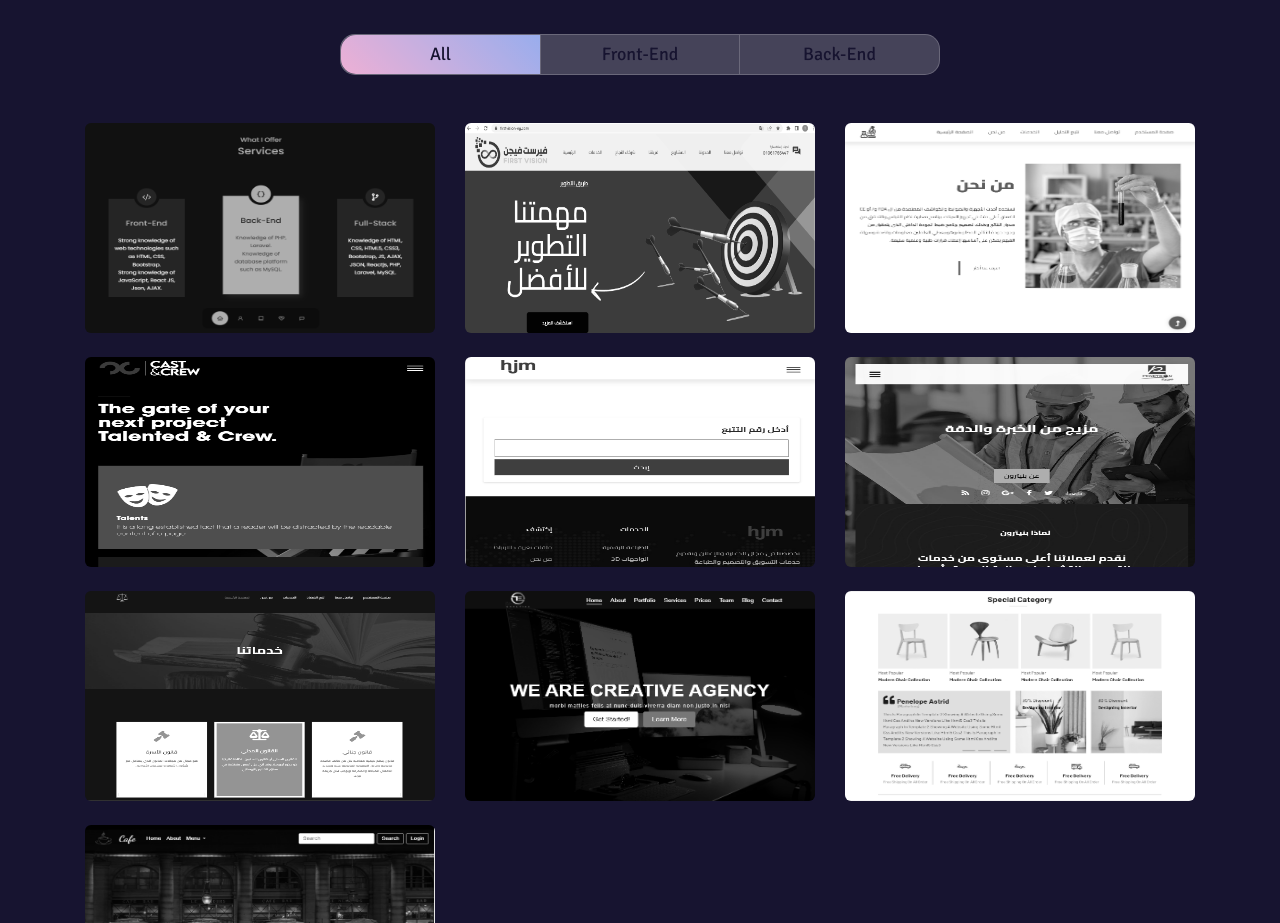
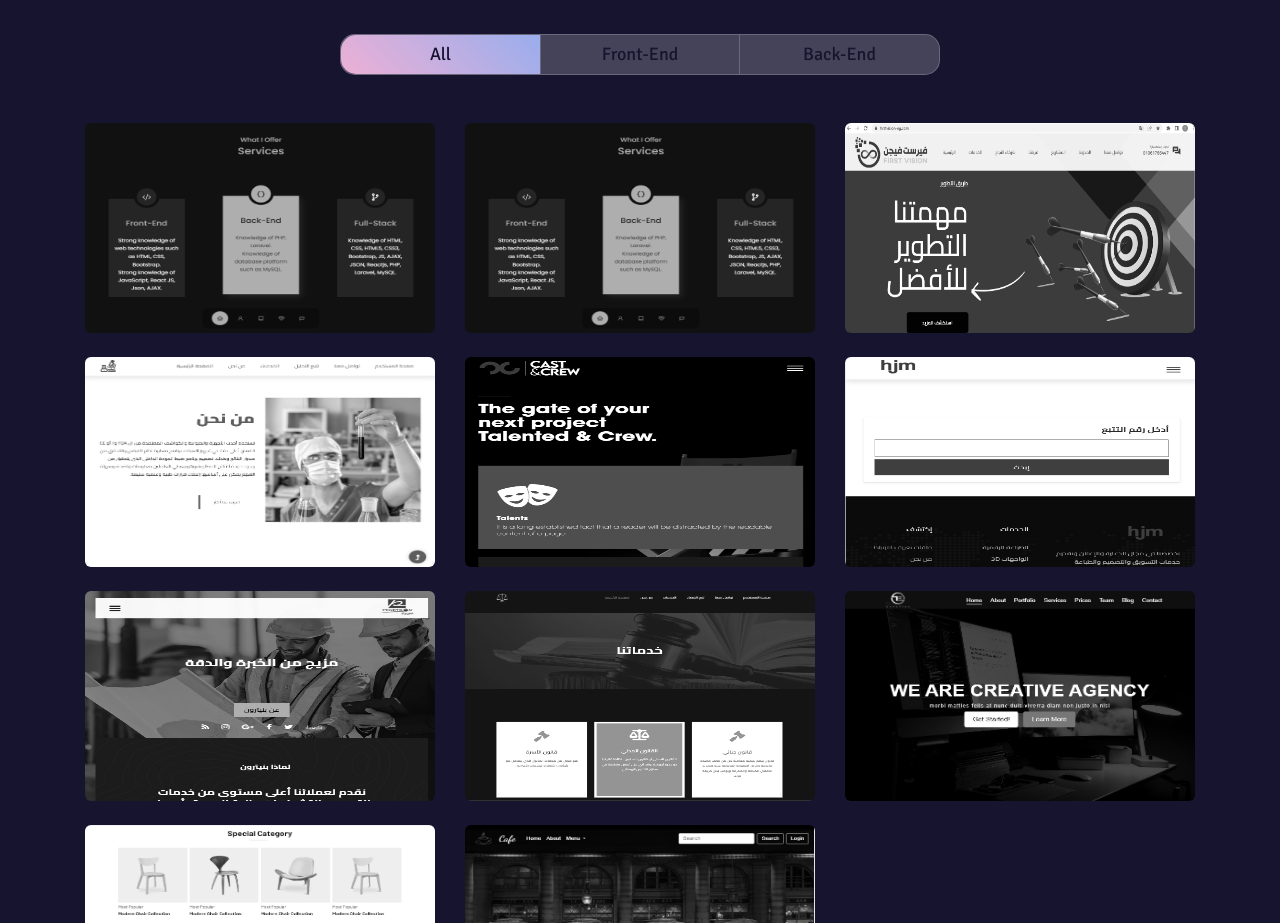
Before and after one commit to TasnimMustafa/Portfolio, a React (Create React App) app: page /Portfolio/front in a window 1280 px wide. Shown: the part 1580-2503 px from the top of the page. Built offline with nearby package versions, Linux system fonts and the light colour scheme.

Commit message:
Update front-projects.js

```diff
--- a/src/components/Projects/front-projects.js
+++ b/src/components/Projects/front-projects.js
@@ -15,6 +15,12 @@ import './Projects.css'
 function FrontProjects() {
 
     const projects = [
+        {
+            image:portfolio,
+            title:"zahran",
+            link:"https://tasnimmustafa.github.io/zahran/ZAHRAN/pages/",
+            category: ['all','frontend'],
+        },
         {
             image:portfolio,
             title:"Portfolio",
```
